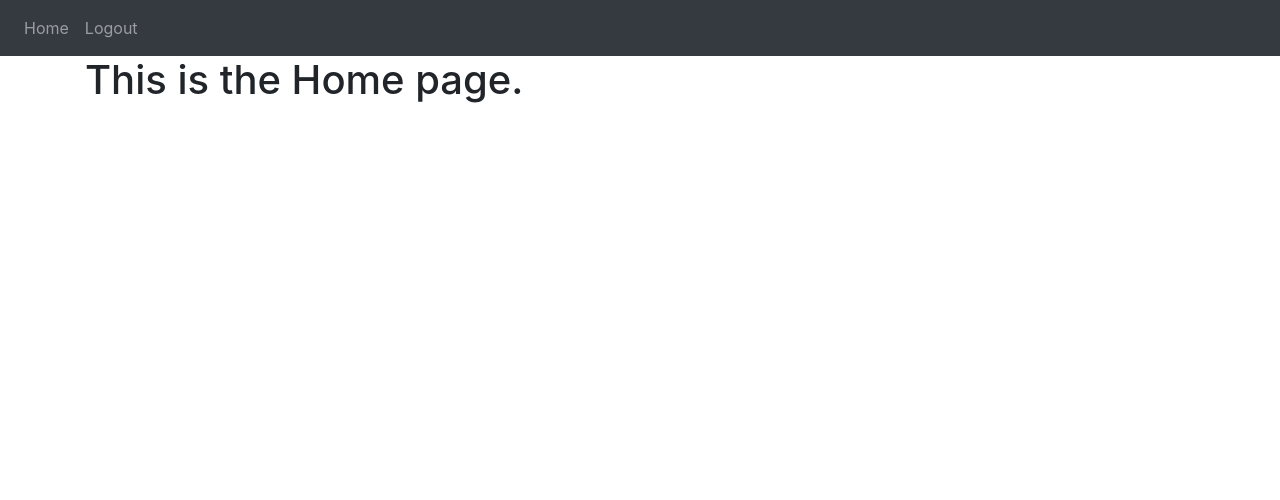
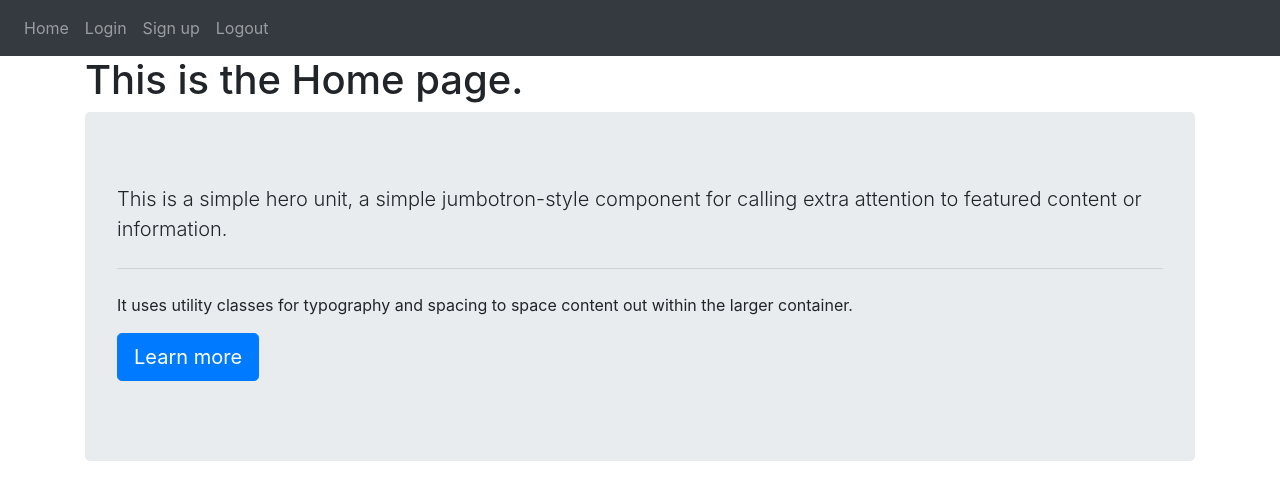
Before and after one commit to sanyath007/flask-web-app-demo01, a Python web app: template website/templates/home.html in a window 1280 px wide. Shown: the top 500 px of the page. Run offline with Jinja, Linux system fonts and the light colour scheme; the template is opened without the code that fills it, so the values that code supplies are empty; some libraries are stand-ins or nearby versions.

Commit message:
Created new signup and modified home and base templates and finally rendered all them in views and auth

```diff
--- a/website/templates/base.html
+++ b/website/templates/base.html
@@ -12,7 +12,7 @@
           integrity="undefined"
           crossorigin="anonymous">
 
-    <title>{% block title %}Home{% endblock %}</title>
+    <title>{% block title %}Flask web app demo01{% endblock %}</title>
 </head>
 <body>
     <nav class="navbar navbar-expand-lg navbar-dark bg-dark">
@@ -21,13 +21,10 @@
         </button>
         <div class="collapse navbar-collapse" id="navbar">
             <div class="navbar-nav">
-                <a href="/" class="nav-item nav-link"id="login">Home</a>
-                {% if is_loggedin %}
-                <a href="/login" class="nav-item nav-link"id="login">Login</a>
-                <a href="/sign-up" class="nav-item nav-link"id="sign-up">Sign up</a>
-                {% else %}
-                <a href="/logout" class="nav-item nav-link"id="logout">Logout</a>
-                {% endif %}
+                <a href="/" class="nav-item nav-link" id="home">Home</a>
+                <a href="/login" class="nav-item nav-link" id="login">Login</a>
+                <a href="/sign-up" class="nav-item nav-link" id="sign-up">Sign up</a>
+                <a href="/logout" class="nav-item nav-link" id="logout">Logout</a>
             </div>
         </div>
     </nav>
--- a/website/templates/home.html
+++ b/website/templates/home.html
@@ -1,5 +1,15 @@
 {% extends "base.html" %}
-{% block title %}Changed{% endblock %}
+{% block title %}Home{% endblock %}
 {% block content %}
     <h1>This is the Home page.</h1>
+
+    <div class="jumbotron">
+        <h1 class="display-4">{{ message }}</h1>
+        <p class="lead">This is a simple hero unit, a simple jumbotron-style component for calling extra attention to featured content or information.</p>
+        <hr class="my-4">
+        <p>It uses utility classes for typography and spacing to space content out within the larger container.</p>
+        <p class="lead">
+            <a class="btn btn-primary btn-lg" href="#" role="button">Learn more</a>
+        </p>
+    </div>
 {% endblock %}
--- /dev/null
+++ b/website/templates/signup.html
@@ -0,0 +1,5 @@
+{% extends "base.html" %}
+{% block title %}Sign up{% endblock %}
+{% block content %}
+    <h1>This is the Sign up page.</h1>
+{% endblock %}
--- a/website/views.py
+++ b/website/views.py
@@ -2,6 +2,7 @@ from flask import Blueprint, render_template
 
 views = Blueprint('views', __name__)
 
+
 @views.route('/')
 def home():
-    return render_template("home.html")
+    return render_template("home.html", message="Hello Flask !!!")
```
Also changed, not shown: website/auth.py (+5 -5 lines).
